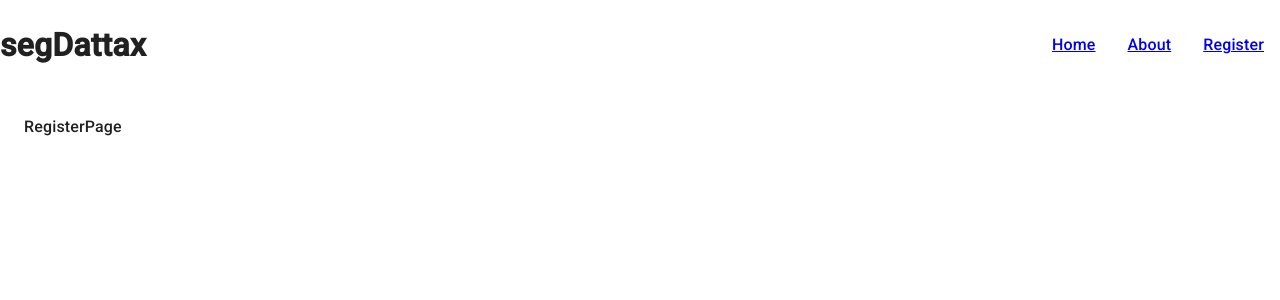
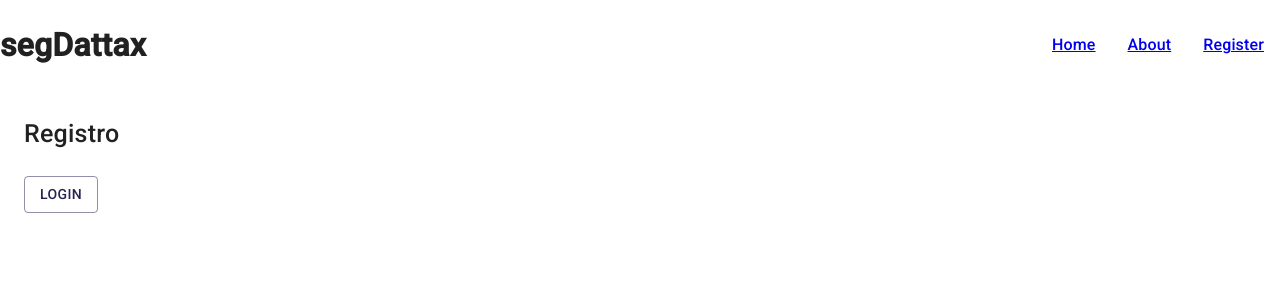
Before and after one commit to EmmaG2/hackathon-project, a React (Vite) app: page /auth/register in a window 1280 px wide. Shown: the top 300 px of the page. Built offline with nearby package versions, Linux system fonts and the light colour scheme.

Commit message:
auth login

```diff
--- /dev/null
+++ b/src/auth/components/Login.jsx
@@ -0,0 +1,21 @@
+import {Grid, TextField, Typography, Box, Button} from '@mui/material'
+import React from 'react'
+
+export default function Login() {
+  return (
+    <Grid>
+      <Typography component='h1' fontSize={25}>Registro</Typography>
+
+      <br />
+
+        <Button
+        sx={{ mr: 1 }}
+        type="submit"
+        variant="outlined"
+        color="primary"
+        >
+            Login
+        </Button>
+    </Grid>
+  )
+}
--- a/src/auth/pages/RegisterPage.jsx
+++ b/src/auth/pages/RegisterPage.jsx
@@ -1,5 +1,9 @@
 import React from 'react'
+import Login from '../components/Login'
 
 export const RegisterPage = () => {
-  return <div>RegisterPage</div>
+  return <div>
+
+    <Login/>
+  </div>
 }
```
